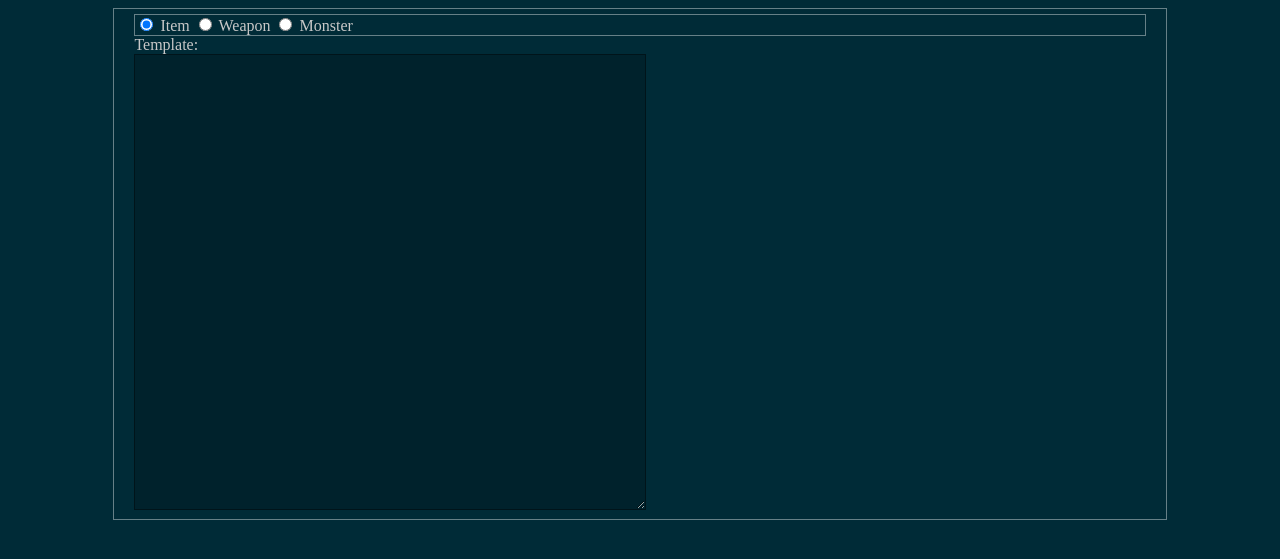
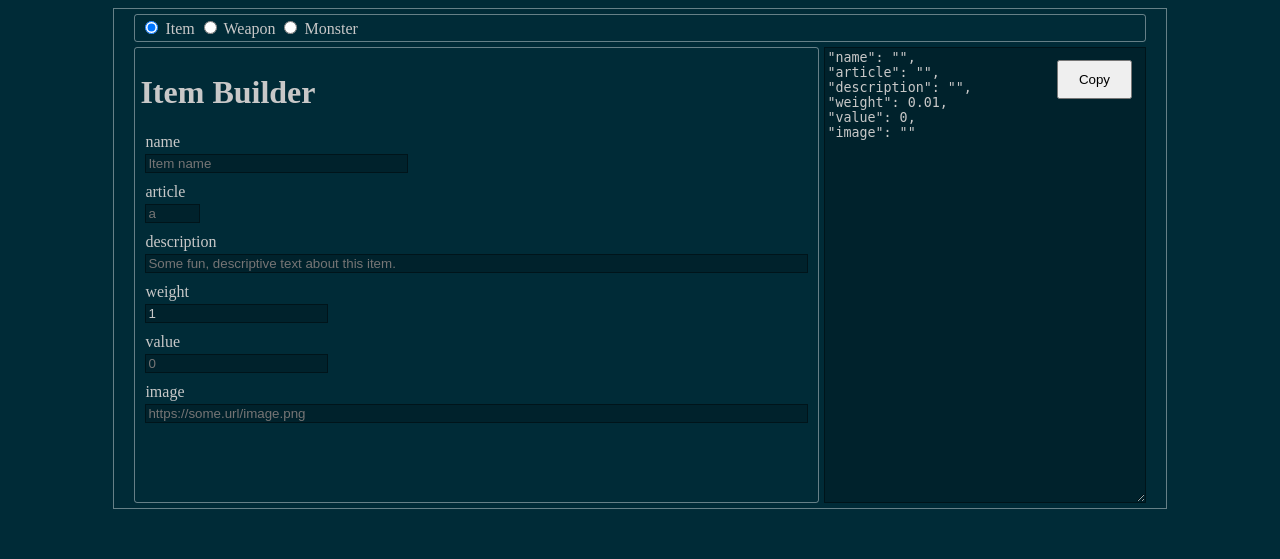
Before and after one commit to caldanaicode/Caldanai_Bot, a Flask app: page /formatter in a window 1280 px wide. Shown: the top 559 px of the page. Run offline with Flask 2, Linux system fonts and the light colour scheme.

Commit message:
Fixed loot messaging when no monster exists to loot. Also added formatter files for ease of formatting new items and monsters.

```diff
--- a/Caldanai/lib/cogs/rpg.py
+++ b/Caldanai/lib/cogs/rpg.py
@@ -207,7 +207,7 @@ class RPG(Cog):
             await game.send("You should probably kill it before you try to loot it.")
             return
 
-        if len(game.loot) is None:
+        if len(game.loot) == 0:
             await game.send("There is nothing to loot!")
             return
 
--- a/site/static/formatter.js
+++ b/site/static/formatter.js
@@ -1,8 +1,354 @@
+itemFields = {
+	name: {
+		type: "textbox" ,
+		title: "Item name, such as 'stick' or 'wondrous ball of yarn'",
+		placeholder: "Item name",
+		required: true,
+		size: 30
+	},
+
+	article: {
+		type: "textbox" ,
+		title: "Article for the item, such as 'a', 'an', or 'some'",
+		placeholder: "a",
+		required: true,
+		size: 4,
+		maxlength: 4
+	},
+
+	description: {
+		type: "textbox" ,
+		title: "The item's description. Feel free to be a bit creative!",
+		placeholder: "Some fun, descriptive text about this item.",
+		required: true,
+		size: 80
+	},
+
+	weight: {
+		type: "number" ,
+		title: "The item's weight in pounds, such as 1.0 or 5.2",
+		placeholder: 1.0,
+		required: true,
+		size: 7,
+		min: 0.01,
+		value: 1.0,
+		step: 0.01
+	},
+
+	value: {
+		type: "number" ,
+		title: "The item's value in clarks, as a whole number.",
+		placeholder: 0,
+		required: true,
+		size: 7,
+		min: 0,
+		step: 1
+	},
+
+	image: {
+		type: "textbox" ,
+		title: "A free-use image to represent the item. This will be modified if necessary.",
+		placeholder: "https://some.url/image.png",
+		size: 80
+	},
+};
+
+weaponFields = {
+	name: {
+		type: "textbox" ,
+		title: "Weapon name, such as 'staff' or 'greatsword of flaming impunity'",
+		placeholder: "Weapon name",
+		required: true,
+		size: 30
+	},
+
+	article: {
+		type: "textbox" ,
+		title: "Article for the weapon, such as 'a', or 'an'",
+		placeholder: "a",
+		required: true,
+		size: 4,
+		maxlength: 4
+	},
+
+	description: {
+		type: "textbox" ,
+		title: "The weapon's description. Feel free to be a bit creative!",
+		placeholder: "Some fun, descriptive text about this weapon, possible some lore.",
+		required: true,
+		size: 80
+	},
+
+	weight: {
+		type: "number" ,
+		title: "The weapon's weight in pounds, such as 1.0 or 5.2",
+		placeholder: 1.0,
+		required: true,
+		size: 7,
+		min: 0.01,
+		value: 1.0,
+		step: 0.01
+	},
+
+	value: {
+		type: "number" ,
+		title: "The weapon's value in clarks, as a whole number.",
+		placeholder: 0,
+		required: true,
+		size: 7,
+		min: 0,
+		step: 1
+	},
+
+	image: {
+		type: "textbox" ,
+		title: "A free-use image to represent the weapon. This will be modified if necessary.",
+		placeholder: "https://some.url/image.png",
+		size: 80
+	},
+
+	attack: {
+		type: "textbox" ,
+		title: "Article for the weapon, such as 'a', or 'an'",
+		placeholder: "1d4",
+		pattern: "\\d*d\\d+",
+		required: true,
+		size: 4,
+		maxlength: 4
+	},
+
+	isTwoHanded: {
+		type: "checkbox",
+		title: "Check the box if this is a two-handed weapon!"
+	},
+
+	attackMessage: {
+		type: "textbox",
+		title: "Currently unused, but should be something like 'stabs', 'swings', etc.",
+		required: true,
+		size: 10
+	}
+};
+
+monsterFields = {
+	name: {
+		type: "textbox" ,
+		title: "Monster's name, such as 'bearowl' or 'glittering dragon god'",
+		placeholder: "monster name",
+		required: true,
+		size: 30
+	},
+
+	attack: {
+		type: "textbox",
+		title: "Monster's attack, in NdN format, such as '1d6' or '3d4'.",
+		placeholder: "1d8",
+		pattern: "\\d*d\\d+",
+		required: true,
+		size: 6
+	},
+
+	defense: {
+		type: "textbox",
+		title: "Monster's defense (how much damage the monster absorbs before health is taken), in NdN format, such as '1d6' or '3d4'.",
+		placeholder: "1d8",
+		pattern: "\\d*d\\d+",
+		required: true,
+		size: 6
+	},
+
+	dodge: {
+		type: "textbox",
+		title: "Monster's dodge (how hard it is to land a hit), in NdN format, such as '1d6' or '3d4'.",
+		placeholder: "1d8",
+		pattern: "\\d*d\\d+",
+		required: true,
+		size: 6
+	},
+
+	health: {
+		type: "textbox",
+		title: "Monster's health, in NdN format, such as '1d6' or '3d4'.",
+		placeholder: "1d8",
+		pattern: "\\d*d\\d+",
+		required: true,
+		size: 6
+	},
+
+	image: {
+		type: "textbox",
+		title: "Free-use image for the monster. This will be resized and altered as necessary.",
+		placeholder: "https://some.url/image.png",
+		size: 50
+	},
+
+	arrivals: {
+		type: "textarea" ,
+		title: "Randomly chosen arrival text, with a new line for each message.",
+		required: true,
+		rows: 6,
+		cols: 80
+	},
+
+	flavors: {
+		type: "textarea" ,
+		title: "Randomly chosen descriptions, with a new line for each message.",
+		required: true,
+		rows: 6,
+		cols: 80
+	},
+
+	hugs: {
+		type: "textarea" ,
+		title: "Randomly chosen responses for hugs, with a new line for each message.",
+		required: true,
+		rows: 6,
+		cols: 80
+	},
+
+	escapes: {
+		type: "textarea" ,
+		title: "Randomly chosen escapes, with a new line for each message.",
+		required: true,
+		rows: 6,
+		cols: 80
+	},
+
+	deaths: {
+		type: "textarea" ,
+		title: "Randomly chosen deaths, with a new line for each message.",
+		required: true,
+		rows: 6,
+		cols: 80
+	}
+};
+
+var output = document.querySelector("#format");
+var fmt = {}
+
+function copyFormat() {
+	output.select();
+	output.setSelectionRange(0, 99999); /* For mobile devices */
+	document.execCommand("copy");
+}
+
+function displayFormat() {
+	output.value = '';
+	for (var field in fmt) {
+		output.value += `"${field}": `;
+		v = fmt[field];
+		if (Array.isArray(v)) {
+			output.value += '[';
+			for (var l in v) {
+				output.value += `\n\t"${v[l]}",`;
+			}
+			if (output.value.endsWith(','))
+				output.value = output.value.substring(0, output.value.length - 1) + '\n';
+			output.value += '],\n';
+		}
+		else {
+			output.value += `${typeof(v) == 'string' ? '"' : '' }${v}${typeof(v) == 'string' ? '"' : '' },\n`;
+		}
+	}
+	output.value = output.value.substring(0, output.value.length - 2);
+}
+
+function changeFormat(format) {
+	fmt = {}
+	for (var field in format) {
+		switch(format[field].type) {
+			case 'textbox':
+				fmt[field] = '';
+				break;
+			case 'textarea':
+				fmt[field] = [];
+				break;
+			case 'number':
+				fmt[field] = format[field].min;
+				break;
+			case 'checkbox':
+				fmt[field] = false;
+				break;
+		}
+	}
+	displayFormat();
+}
+
+function updateFormat(elmt) {
+	if (!validate(elmt))
+		return;
+
+	val = elmt.value;
+	if (elmt.type == 'number') {
+		fmt[elmt.name] = Number(val);
+	}
+	else if (elmt.type == 'textarea') {
+		fmt[elmt.name] = val.trim().split('\n').filter( line => { return line.length > 0; } );
+	}
+	else {
+		fmt[elmt.name] = val.trim();
+	}
+	displayFormat();
+}
+
+function validate(elmt) {
+	if (elmt.validity.valid) {
+		elmt.classList.remove('error');
+		return true;
+	}
+	elmt.classList.add('error');
+	return false;
+}
+
+function buildInput(name, input) {
+	html = `<label for="${name}" class="l">${name}</label><br><${input.type == 'textarea' ? input.type : 'input type="' + input.type + '"'} name="${name}" class="f" oninput="updateFormat(this)"`;
+	for (var field in input) {
+		if (field != 'type') {
+			if (field == 'required') {
+				html += ' required';
+			}
+			else {
+				html += ` ${field}="${input[field]}"`;
+				if (field == 'pattern') {
+					html += `oninput="validate(this.value, ${input[field]})"`;
+				}
+			}
+		}
+	}
+	html += `>${input.type == 'textarea' ? '</textarea>' : ''}<br>`;
+	return html;
+}
+
+function buildForm(title, fields) {
+	fmt = {}
+	html = `<h1 class='h'>${title}</h1>`;
+	for (var field in fields) {
+		html += buildInput(field, fields[field]);
+	}
+	document.querySelector("div#template").innerHTML = html;
+	displayFormat();
+}
 
 function onTemplateChanged(event) {
-	document.querySelector("div#template").innerHTML = `${event.target.id}`;
+	switch(event.target.id) {
+		case 'item':
+			buildForm("Item Builder", itemFields);
+			changeFormat(itemFields);
+			break;
+		case 'weapon':
+			buildForm("Weapon Builder", weaponFields);
+			changeFormat(weaponFields);
+			break;
+		case 'monster':
+			buildForm("Monster Builder", monsterFields);
+			changeFormat(monsterFields);
+			break;
+	}
 }
 
 document.querySelectorAll("input[name='template']").forEach(
 	input => { input.addEventListener("change", onTemplateChanged) }
-)
+);
+
+buildForm("Item Builder", itemFields);
+changeFormat(itemFields);
--- a/site/static/style.css
+++ b/site/static/style.css
@@ -40,19 +40,57 @@ td:last-child {
 	border-right: 0px;
 }
 
-textarea {
+textarea, input {
 	background-color: rgba(0,0,0,0.2);
 	color: #c8c8c8;
-	/*width: 100%;*/
 	border: 1px solid rgba(0,0,0,0.4);
 }
 
-.radio-group {
+.radio-group, #template {
 	border: 1px solid rgba(255,255,255,0.4);
+	border-radius: 3px;
+	padding: 3px 5px;
 }
 
-#template, #format {
-	width: 50%;
-	height: 100%;
-	display: inline-block;
+.parent {
+	display: grid;
+    grid-template: auto auto / 1fr 1fr;
 }
+
+.header {
+	grid-column: 1 / 3;
+	margin-bottom: 5px;
+}
+
+.left-side {
+	grid-column: 1 / 2;
+	margin-right: 5px;
+}
+
+.right-side {
+	grid-column: 2 / 3;
+}
+
+#template {
+	padding: 5px;
+}
+
+#template label {
+	margin: 3px 5px;
+}
+
+#template input, #template textarea {
+	margin: 3px 5px 10px 5px;
+}
+
+#copyButton {
+	position: absolute;
+	right: calc(10% + 20px);
+	top: 60px;
+	padding: 10px 20px;
+}
+
+.error {
+	background-color: #400;
+	color: #fff;
+}
--- a/site/templates/formatter.html
+++ b/site/templates/formatter.html
@@ -1,6 +1,7 @@
 {% extends "layout.html" %}
 {% block content %}
-			<div class='radio-group'>
+			<div class="parent">
+				<div class='header radio-group'>
 					<input type="radio" id="item" name="template" value="Item" checked>
 					<label for="item">Item</label>
 					<input type="radio" id="weapon" name="template" value="Weapon">
@@ -8,9 +9,10 @@
 					<input type="radio" id="monster" name="template" value="Monster">
 					<label for="monster">Monster</label>
 				</div>
-			<div id="template">
-				Template:
+				<div id="template" class="left-side">
 				</div>
-			<textarea id="format" rows="30" cols="80" readonly></textarea>
-			<script src='/static/formatter.js'></script>
+				<textarea id="format" rows="30" cols="80" readonly class="right-side"></textarea>
+				<button id="copyButton" onclick="copyFormat()">Copy</button>
+			</div>
+			<script src="/static/formatter.js"></script>
 {% endblock %}
```
Lines whose indentation alone changed are shown as unchanged.
